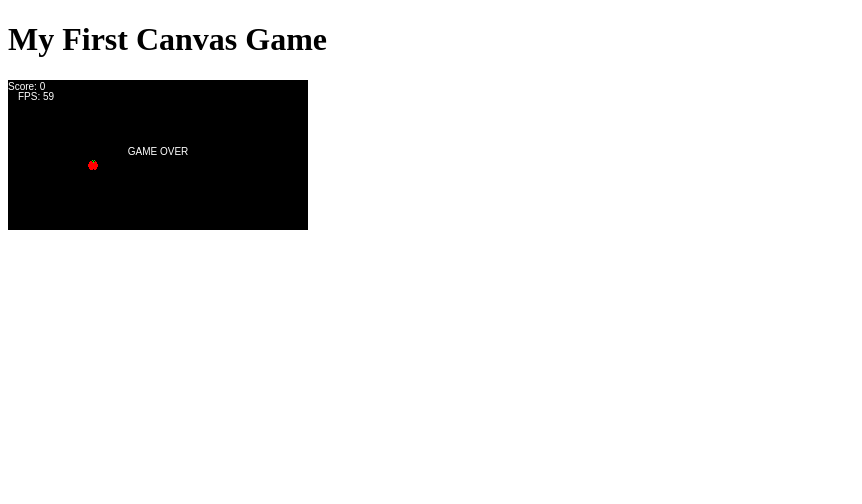
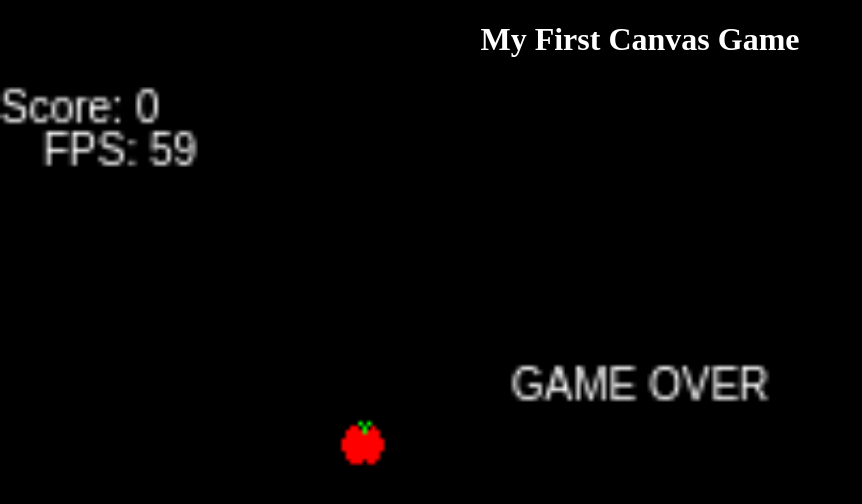
Before and after one commit to AlvaroAPansa/canvas-week6, a plain HTML site: page index.html in a window 1280 px wide. Shown: the whole page, without its empty margins (0-862 px from the left). Drawn offline with Linux system fonts and the light colour scheme.

Commit message:
Section 11 added

```diff
--- /dev/null
+++ b/css/styles.css
@@ -0,0 +1,14 @@
+body {
+    margin: 0;
+    padding: 0;
+    background: #000;
+    text-align: center;
+}
+h1 {
+    color: #fff;
+}
+/*#canvas {
+    background: #999;
+    width: 100%;
+    height: 100%;
+}*/
--- a/index.html
+++ b/index.html
@@ -4,6 +4,7 @@
         <meta charset="UTF-8" />
         <meta name="viewport" content="width=device-width, initial-scale=1.0" />
         <!--[if lte IE 8]><meta http-equiv="X-UA-Compatible" content="chrome=1" /><![endif]-->
+        <link rel="stylesheet" href="css/styles.css">
         <title>
             My First Canvas Game
         </title>
--- a/js/game.js
+++ b/js/game.js
@@ -39,6 +39,14 @@
         lastPress = evt.which;
     }, false);
 
+    function resize() {
+        var w = window.innerWidth / canvas.width;
+        var h = window.innerHeight / canvas.height;
+        var scale = Math.min(w, h);
+        canvas.style.width = (canvas.width * scale) + 'px';
+        canvas.style.height = (canvas.height * scale) + 'px';
+    }
+
     function Rectangle(x, y, width, height) {
         this.x = (x === undefined) ? 0 : x;
         this.y = (y === undefined) ? 0 : y;
@@ -72,7 +80,7 @@
             if (img.width) {
                 ctx.drawImage(img, this.x, this.y);
             } else {
-                ctx.strokeRect(this.x, this.y, this.width, this.heigh);
+                ctx.strokeRect(this.x, this.y, this.width, this.height);
             }
         }
     };
@@ -244,7 +252,7 @@
             frames = 0;
             acumDelta -= 1;
         }
-        //FPS Code
+        //FPS Code end
         paint(ctx);
     }
 
@@ -275,10 +283,11 @@
         wall.push(new Rectangle(200, 50, 10, 10));
         wall.push(new Rectangle(200, 100, 10, 10));*/
         // Start game
+        resize();
         run();
         repaint();
-        console.log(Date.now());
     }
 
     window.addEventListener('load', init, false);
+    window.addEventListener('resize', resize, false);
 }(window));
```
Also changed, not shown: 1 other file.
